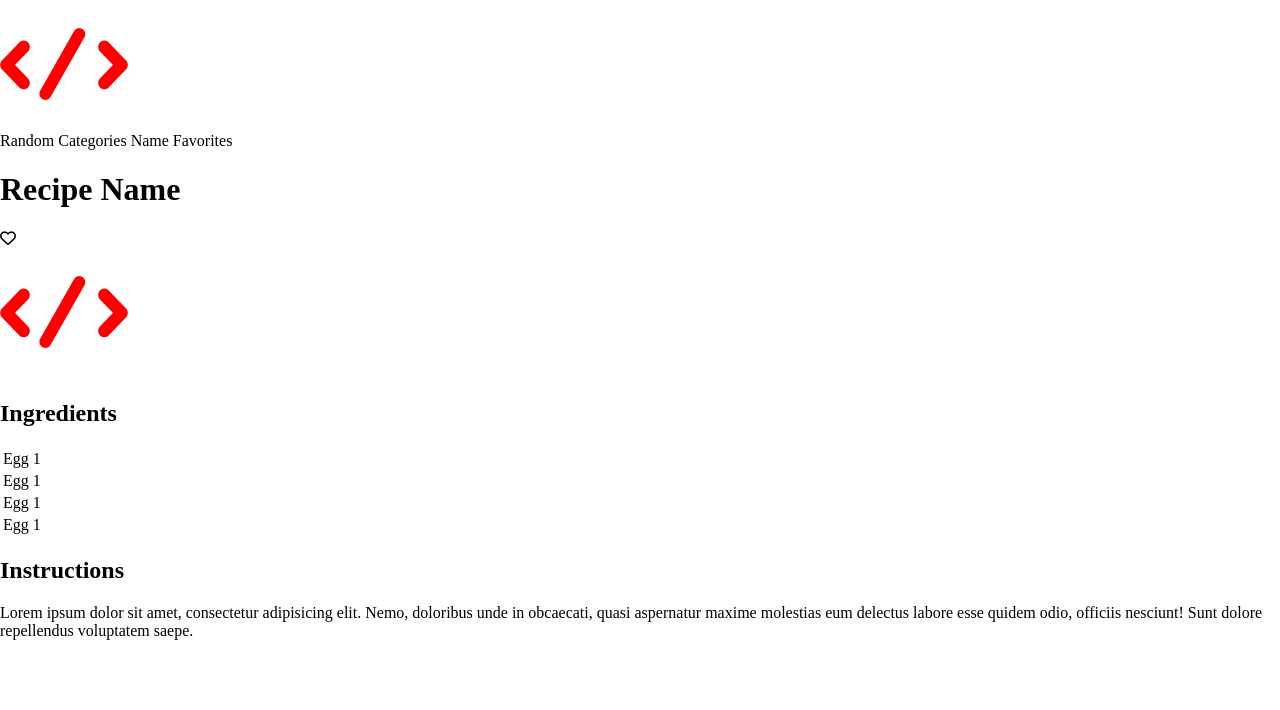
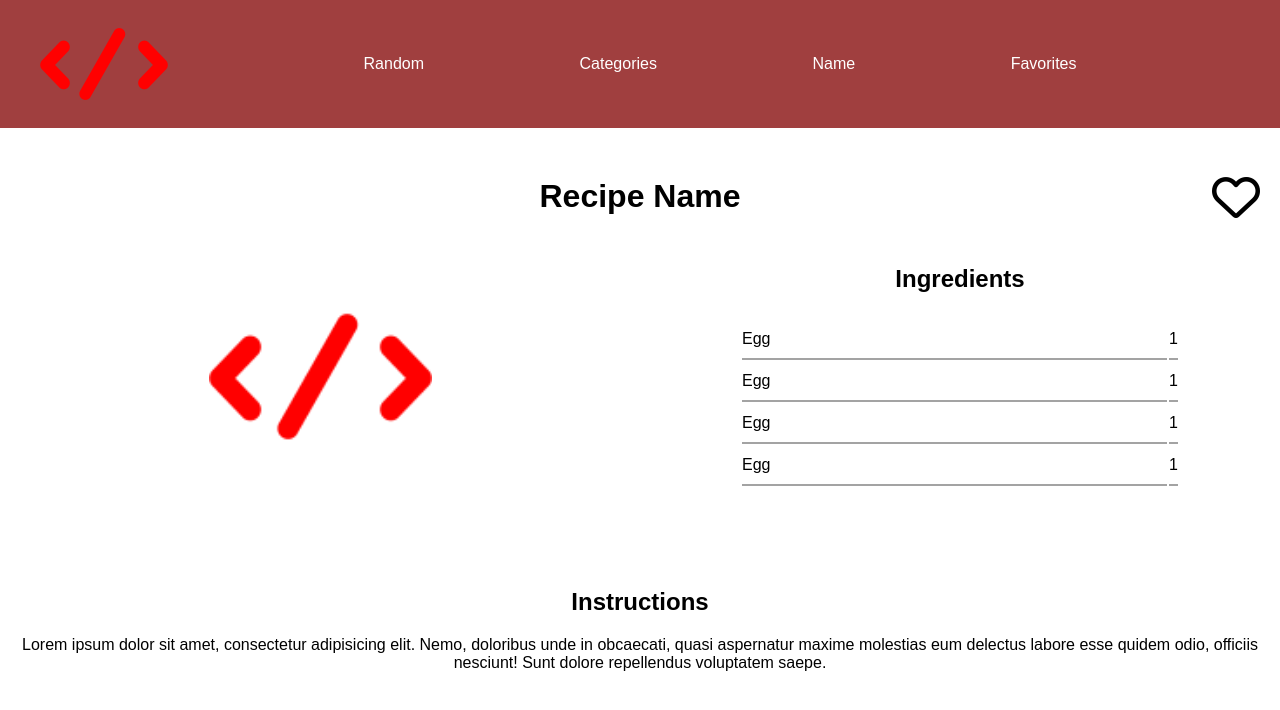
Before and after one commit to Cole-Allen/AJAX-MealDB-Website, a website: page index.html in a window 1280 px wide. Drawn offline with Linux system fonts and the light colour scheme.

Commit message:
Still working on layout for desktop

```diff
--- a/css/layout.css
+++ b/css/layout.css
@@ -1,3 +1,35 @@
 * {
   box-sizing: border-box;
+  text-align: center;
+  margin: 0;
 }
+
+img {
+  display: block;
+  object-fit: cover;
+
+  /* width: 100%; */
+}
+
+.header-container,
+.body-container,
+.recipe {
+  margin: 0 auto;
+  display: flex;
+  flex-wrap: wrap;
+}
+
+.header-container {
+  max-width: 1600px;
+  align-items: center;
+}
+
+.body-container {
+  margin-top: 50px;
+  max-width: 1290px;
+  justify-content: center;
+}
+
+.row {
+  flex-basis: 100%;
+}
--- a/css/styles.css
+++ b/css/styles.css
@@ -0,0 +1,80 @@
+body {
+  font-family: sans-serif;
+}
+
+header {
+  background: rgb(160, 63, 63);
+  color: white;
+}
+
+.header-logo {
+  padding: 0 40px;
+}
+
+.nav-bar {
+  flex-basis: 80%;
+  display: flex;
+  justify-content: space-evenly;
+}
+
+.recipe {
+  justify-content: center;
+}
+
+.title {
+  position: relative;
+  display: flex;
+  align-items: center;
+  justify-content: center;
+  margin-bottom: 50px;
+}
+
+.title i {
+  font-size: 3rem;
+  padding: 0 20px;
+  position: absolute;
+  right: 0;
+}
+
+.recipe-image {
+  display: flex;
+  justify-content: center;
+  flex-basis: 50%;
+  margin-bottom: 100px;
+}
+
+.recipe-ingredients-container {
+  flex-basis: 50%;
+  margin-bottom: 100px;
+}
+
+.recipe-ingredients-container h2 {
+  margin-bottom: 25px;
+}
+
+.recipe-ingredients {
+  padding: 0 100px;
+}
+
+.recipe-ingredients table {
+  border-collapse: collapse;
+}
+
+.recipe-ingredients td {
+  width: 100%;
+  padding: 10px 0;
+  border-bottom: 2px solid rgb(163, 163, 163);
+}
+
+.ingredient {
+  width: 50%;
+  text-align: left;
+}
+
+.ingredient-amount {
+  text-align: right;
+}
+
+.recipe-instructions h2 {
+  margin-bottom: 20px;
+}
--- a/index.html
+++ b/index.html
@@ -13,7 +13,7 @@
 <body>
   <header>
     <div class="header-container">
-      <div>
+      <div class="header-logo">
         <img src="images/favicon.ico">
       </div>
       <div class="nav-bar">
@@ -26,9 +26,9 @@
   </header>
 
   <main>
-    <div class="body-continer">
-      <div class="view recipe">
-        <div class="title">
+    <div class="body-container">
+      <div class="view recipe row">
+        <div class="title row">
           <h1>Recipe Name</h1>
           <i class="far fa-heart"></i>
         </div>
@@ -58,7 +58,7 @@
             </tbody>
           </table>
         </div>
-        <div class="recipe-instructions">
+        <div class="recipe-instructions row">
           <h2>Instructions</h2>
           <p>Lorem ipsum dolor sit amet, consectetur adipisicing elit. Nemo, doloribus unde in obcaecati, quasi aspernatur maxime molestias eum delectus labore esse quidem odio, officiis nesciunt! Sunt dolore repellendus voluptatem saepe.</p>
         </div>
```
